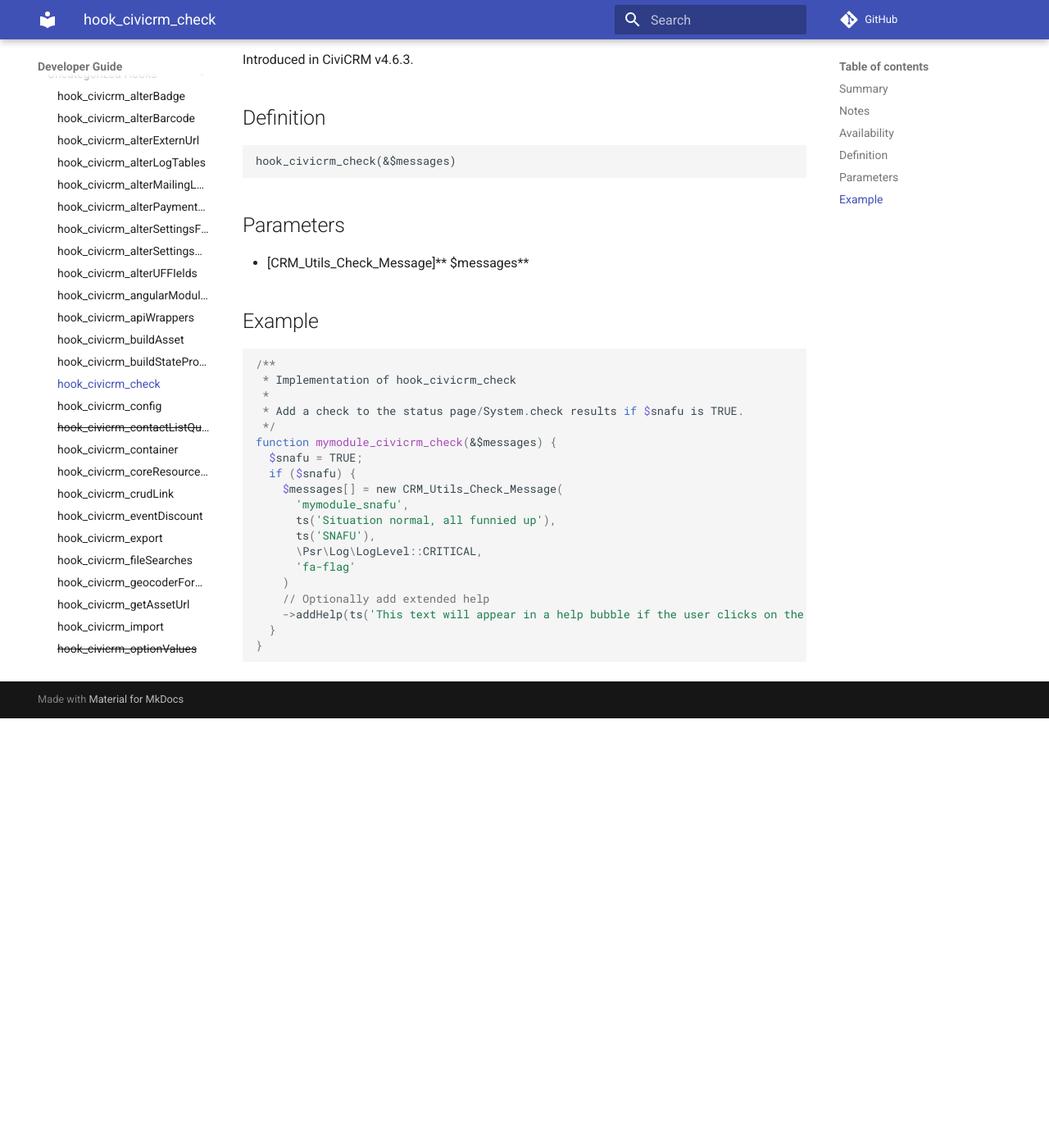
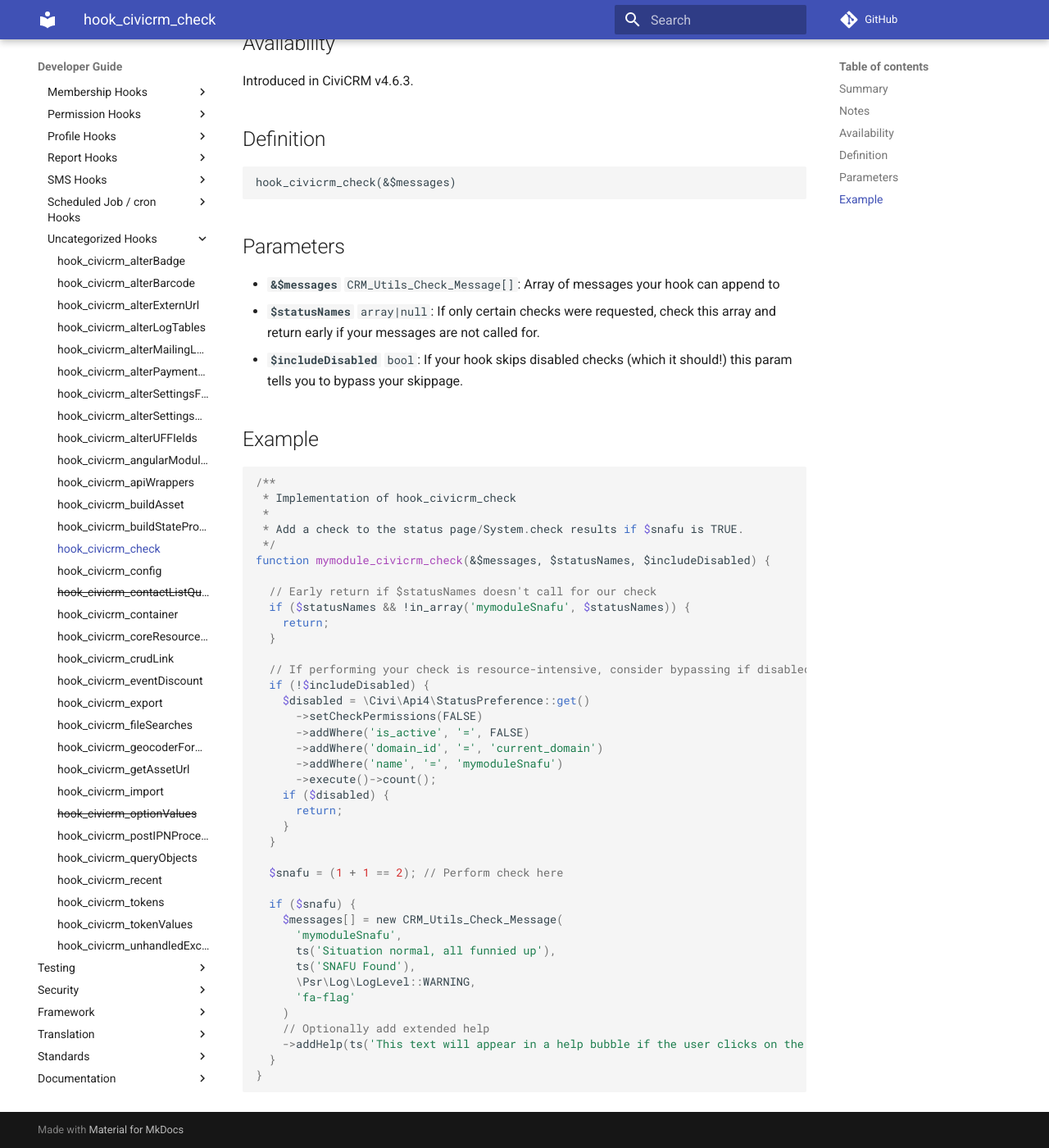
Before and after one commit to civicrm/civicrm-dev-docs, an MkDocs documentation site: the page built from docs/hooks/hook_civicrm_check.md, in a window 1280 px wide and 1400 px high, scrolled down 765 px. Shown: the whole window at 82% size. Built offline with MkDocs 1.6.1 and Material for MkDocs 9.7.7, drawn with Linux system fonts in a browser that asks for light colours; comment, search, counter and statistics services are not loaded; before the commit the page ends 1641 px from its top, so only the background shows below that; some of the changed text lies outside the part shown.

Commit message:
Update hook_civicrm_check docs with new params (#831)
Includes the new params from https://github.com/civicrm/civicrm-core/pull/17824 and how to use them.

```diff
--- a/docs/hooks/hook_civicrm_check.md
+++ b/docs/hooks/hook_civicrm_check.md
@@ -6,21 +6,18 @@
 
 ## Notes
 
-This runs on a regular basis (currently
-once a day, as well as whenever the status page is visited or
-`System.check` API is called).
+This runs on a regular basis (currently once a day, as well as whenever the status page is visited or `System.check` API is called).
 
 Typically your extension would add results by appending one or more
 `CRM_Utils_Check_Message` objects to the $messages array. Constructing
 a `CRM_Utils_Check_Message` requires the following parameters:
 
--   **Unique identifier:** A unique string for this type of message (no two messages in the array may have the same identifier).
+-   **Name:** A unique string for this type of message (no two messages in the array may have the same name).
+    This will be the name given to a StatusPreference record if your message is hushed or disabled.
 -   **Description:** Long description html string
 -   **Title:** Short title plain text string
 -   **Severity:** A [PSR-3 string](http://www.php-fig.org/psr/psr-3/).
--   **Icon:** A [font-awesome
-    icon](https://fortawesome.github.io/Font-Awesome/icons/) string
-    (optional).
+-   **Icon:** A [font-awesome icon](https://fortawesome.github.io/Font-Awesome/icons/) string (optional).
 
 See `CRM_Utils_Check::checkAll` for more details about the system check api.
 
@@ -34,7 +31,9 @@
 
 ## Parameters
 
--   [CRM_Utils_Check_Message]** $messages**
+-   **`&$messages`** `CRM_Utils_Check_Message[]`: Array of messages your hook can append to
+-   **`$statusNames`** `array|null`: If only certain checks were requested, check this array and return early if your messages are not called for.
+-   **`$includeDisabled`** `bool`: If your hook skips disabled checks (which it should!) this param tells you to bypass your skippage.
 
 ## Example
 
@@ -43,14 +42,34 @@
      *
      * Add a check to the status page/System.check results if $snafu is TRUE.
      */
-    function mymodule_civicrm_check(&$messages) {
-      $snafu = TRUE;
+    function mymodule_civicrm_check(&$messages, $statusNames, $includeDisabled) {
+
+      // Early return if $statusNames doesn't call for our check
+      if ($statusNames && !in_array('mymoduleSnafu', $statusNames)) {
+        return;
+      }
+
+      // If performing your check is resource-intensive, consider bypassing if disabled
+      if (!$includeDisabled) {
+        $disabled = \Civi\Api4\StatusPreference::get()
+          ->setCheckPermissions(FALSE)
+          ->addWhere('is_active', '=', FALSE)
+          ->addWhere('domain_id', '=', 'current_domain')
+          ->addWhere('name', '=', 'mymoduleSnafu')
+          ->execute()->count();
+        if ($disabled) {
+          return;
+        }
+      }
+
+      $snafu = (1 + 1 == 2); // Perform check here
+
       if ($snafu) {
         $messages[] = new CRM_Utils_Check_Message(
-          'mymodule_snafu',
+          'mymoduleSnafu',
           ts('Situation normal, all funnied up'),
-          ts('SNAFU'),
-          \Psr\Log\LogLevel::CRITICAL,
+          ts('SNAFU Found'),
+          \Psr\Log\LogLevel::WARNING,
           'fa-flag'
         )
         // Optionally add extended help
```
